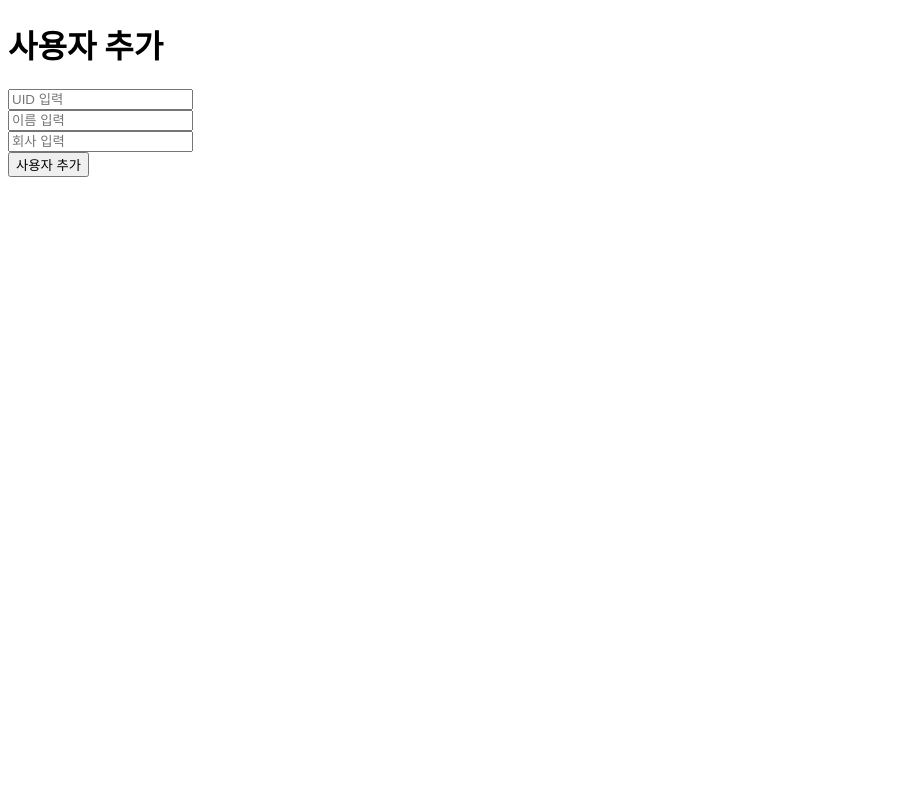
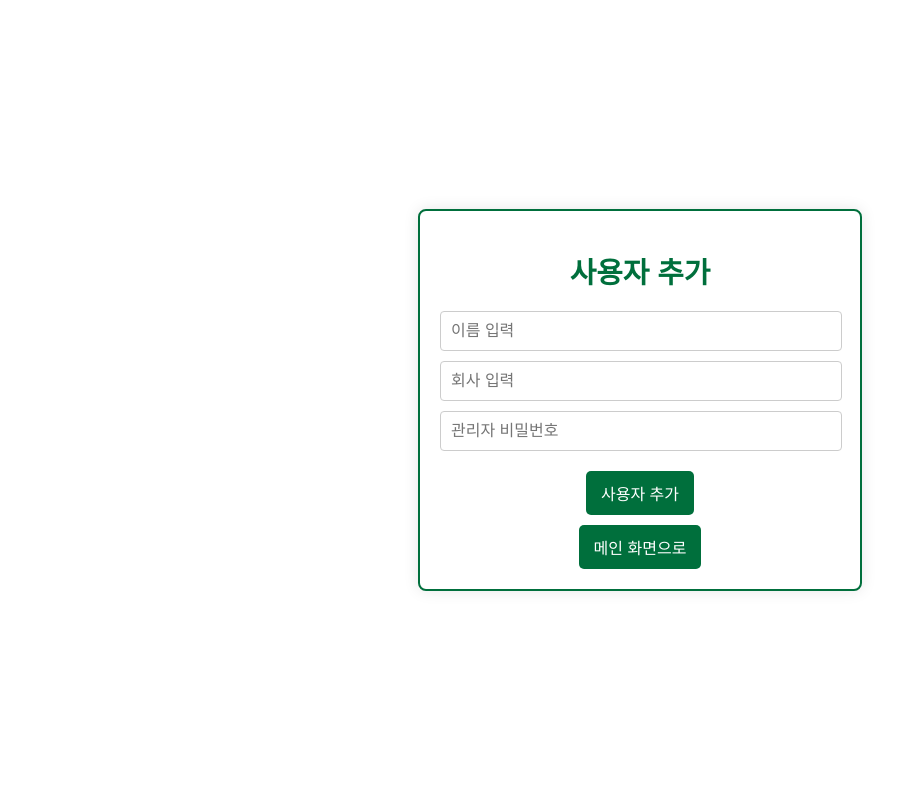
Before and after one commit to LeeChangGoon/RFID, a Django app: page /add_user/ in a window 1280 px wide. Shown: the whole page, without its empty margins (0-917 px from the left). Run offline with Django 5.2, Linux system fonts and the light colour scheme.

Commit message:
20241112_3

```diff
--- a/rasp/urls.py
+++ b/rasp/urls.py
@@ -23,6 +23,7 @@ urlpatterns = [
     path('', views.index, name='index'),
     path('disposal/', views.User_Control.read_tag, name='read_tag'),
     path('add_user/', views.User_Control.add_user),
+    path('add_card/', views.User_Control.add_card),
 #path('disposal/', views.Paint_Control.disposal, name='disposal'),
     path('result/', views.Paint_Control.result),
     path('send_weight/', views.publish_weight)
--- a/rfid/templates/add_user.html
+++ b/rfid/templates/add_user.html
@@ -3,14 +3,86 @@
 <head>
     <meta charset="UTF-8">
     <title>사용자 추가</title>
+    <link href="https://fonts.googleapis.com/css2?family=Noto+Sans+KR:wght@400;700&display=swap" rel="stylesheet">
+    <style>
+        body {
+            font-family: 'Noto Sans KR', sans-serif;
+            background-color: #ffffff; /* 흰색 배경 */
+            margin: 0;
+            padding: 0;
+            display: flex;
+            justify-content: center;
+            align-items: center;
+            height: 100vh;
+        }
+
+        .container {
+            background-color: #fff;
+            padding: 20px;
+            border-radius: 8px;
+            box-shadow: 0 0 15px rgba(0, 0, 0, 0.1);
+            width: 100%;
+            max-width: 400px;
+            text-align: center;
+            border: 2px solid #006f3c; /* 초록색 테두리 */
+        }
+
+        h1, h2 {
+            color: #006f3c; /* HD현대의 초록색 */
+        }
+
+        h1 {
+            font-size: 1.8em;
+            margin-bottom: 20px;
+        }
+
+        h2 {
+            font-size: 1.4em;
+            margin-top: 30px;
+        }
+
+        form {
+            margin-top: 15px;
+        }
+
+        input[type="text"] {
+            width: calc(100% - 20px);
+            padding: 10px;
+            margin-bottom: 10px;
+            border: 1px solid #ccc;
+            border-radius: 4px;
+            font-size: 1em;
+        }
+
+        button {
+            background-color: #006f3c; /* 초록색 버튼 */
+            color: white;
+            padding: 10px 15px;
+            border: none;
+            border-radius: 5px;
+            cursor: pointer;
+            font-size: 1em;
+            margin-top: 10px;
+        }
+
+        button:hover {
+            background-color: #004f2d; /* 어두운 초록색으로 호버 */
+        }
+
+    </style>
 </head>
 <body>
-    <h1>사용자 추가</h1>
-    <form action="/add_user" method="POST">
-        <input type="text" name="uid" placeholder="UID 입력" required><br>
-        <input type="text" name="name" placeholder="이름 입력" required><br>
-        <input type="text" name="company" placeholder="회사 입력" required><br>
-        <button type="submit">사용자 추가</button>
-    </form>
+
+    <div class="container">
+        <h1>사용자 추가</h1>
+        <form action="/add_user/" method="POST">
+            <input type="text" name="name" placeholder="이름 입력" required><br>
+            <input type="text" name="company" placeholder="회사 입력" required><br>
+            <input type="text" name="admin_pw" placeholder="관리자 비밀번호" required><br>
+            <button type="submit">사용자 추가</button>
+        </form>
+        <button type="button" onclick="window.location.href='/'">메인 화면으로</button>
+    </div>
+
 </body>
 </html>
--- a/rfid/views.py
+++ b/rfid/views.py
@@ -5,6 +5,8 @@ from django.shortcuts import render, redirect
 from django.urls import reverse
 import gpiozero
 from mfrc522 import SimpleMFRC522
+
+from rasp import settings
 from .models import User, Weight
 from gpiozero import Button
 from gpiozero import DigitalOutputDevice
@@ -16,7 +18,6 @@ import paho.mqtt.publish as publish
 spi = spidev.SpiDev()
 spi.open(0, 0)
 spi.max_speed_hz = 50000  # SPI 속도를 50kHz로 낮춤
-
 
 def index(request):
     return render(request, 'index.html')
@@ -32,6 +33,7 @@ def index(request):
 #잠금장치 관리 클래스
 
 
+
 #사용자 관리 클래스
 class User_Control:
 # RFID 태그 읽기 및 사용자 확인
@@ -44,8 +46,7 @@ class User_Control:
                 # 확인된 사용자의 이름을 포함한 메시지
                 message = f"사용자 {user.name}이(가) 확인되었습니다."
                 led_blue.on() # gpio 핀 high/low 테스트용
-                # disposal.html에 사용자 정보와 폐기량 정보 전달
-                return render(request, 'disposal.html', {
+                return render(request, 'disposal.html', {# disposal.html에 사용자 정보와 폐기량 정보 전달
                     'message': message,
                     'user': user,
                 })
@@ -65,6 +66,10 @@ class User_Control:
             # 사용자가 입력한 이름과 회사 정보 받기
             name = request.POST.get('name')
             company = request.POST.get('company')
+            admin_pw = request.POST.get('admin_pw')
+            # 관리자 비밀번호 검증
+            if admin_pw != settings.ADMIN_PASSWD:
+                return render(request, 'error.html', {'message': '잘못된 관리자 비밀번호입니다.'})
 
             if name and company:  # 입력 데이터 유효성 검사
                 try:
@@ -73,8 +78,13 @@ class User_Control:
                     uid, data = reader.read()
 
                     # ORM을 사용해 사용자 추가 (uid, name, company 정보 저장)
-                    User.objects.create(uid=uid, name=name, company=company)
-
+                    if User.objects.filter(uid=uid).exists():
+                        return render(request, 'error.html', {'message': '사용자가 이미 존재합니다.'})
+                    else:
+                        User.objects.create(uid=uid, name=name, company=company)
+                        # 회사가 중복되지 않으면 초기 무게 데이터 생성
+                        if not Weight.objects.filter(company=company).exists():
+                            Weight.objects.create(company=company, weight=0)
                     # 저장 후 메인 페이지로 리디렉션
                     return redirect(reverse('index'))
                 except Exception as e:
@@ -82,8 +92,8 @@ class User_Control:
                     return render(request, 'error.html', {'message': f"Error saving data: {e}"})
             else:
                 return render(request, 'error.html', {'message': 'Invalid input data'})
+        return render(request, 'add_user.html')
 
-        return render(request, 'add_user.html')
     # 사용자 확인 함수 (ORM 사용)
     def check_user(id):
         try:
@@ -91,6 +101,9 @@ class User_Control:
             return user
         except User.DoesNotExist:
             return None
+    #카드 추가 페이지 렌더링
+    def add_card(request):
+        return render(request, 'add_user.html')
 
 #폐기량 관리 클래스
 class Paint_Control:
@@ -101,11 +114,8 @@ class Paint_Control:
                 # 해당 회사의 현재 상태를 가져옴(id | company | weight)
                 cur_state = Weight.objects.get(company=company)
 
-                # 로드셀에서 읽어온 무게 (부은 후의 변화된 무게) -> new_weight
+                # 로드셀에서 읽어온 무게 (부은 후의 변화된 무게) -> disposal_weight
                 disposal_weight = 123  # 모듈에서 실제 값을 읽어오는 코드가 들어갈 예정
-
-                # 폐기량 측정
-                # disposal_weight = new_weight - cur_state.weight
 
                 #회사 폐기량
                 company_disposal = disposal_weight+cur_state.weight
@@ -133,7 +143,7 @@ class Paint_Control:
 
             if 'error' in weight_info:
                 # 오류 메시지와 상태 코드를 반환
-                return render(request, 'error.html', {'message' : "무게 정보 업데이트 중 오류 발생"})
+                return render(request, 'error.html', {'message' : weight_info})
             # 성공적으로 폐기량을 계산한 경우
             else:
                 return render(request, 'result.html', {
@@ -146,7 +156,7 @@ class Paint_Control:
         else:
             return render(request, 'error.html', {'message': 'Invalid input data'})
 
-# MQTT 테이블 정보 전송
+# MQTT 테이블 정보 전송 (테스트용)
 def publish_weight(request):
     # 데이터 가져오기
     data = Weight.objects.all().values()  # 데이터 딕셔너리로 가져옴
```
Also changed, not shown: rasp/settings.py (+5 -4 lines), rfid/templates/index.html (+2 -6 lines).
